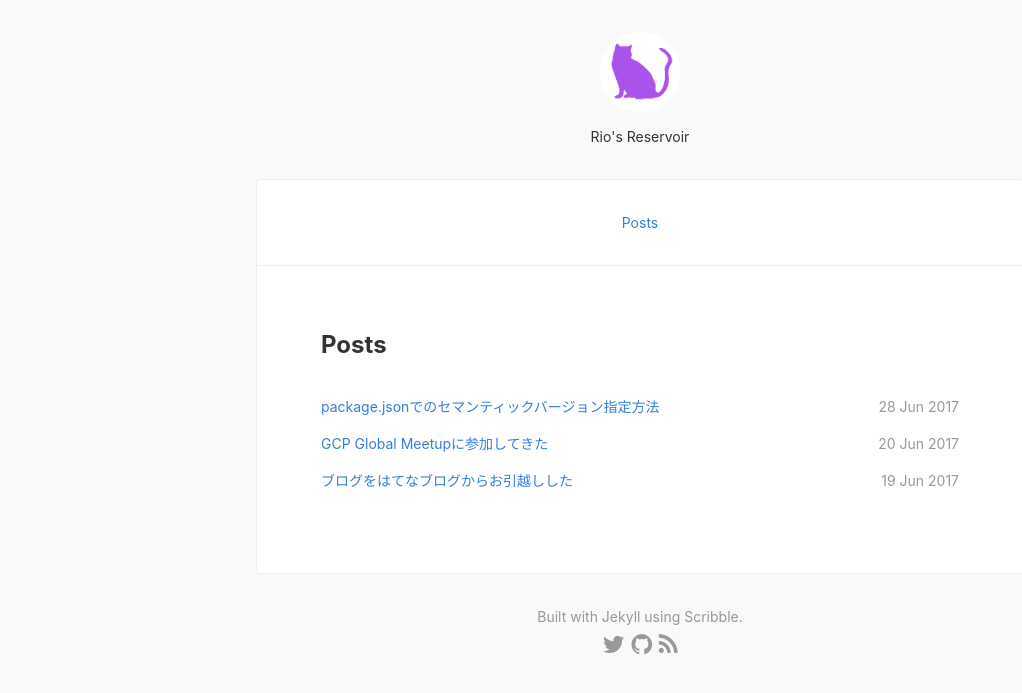
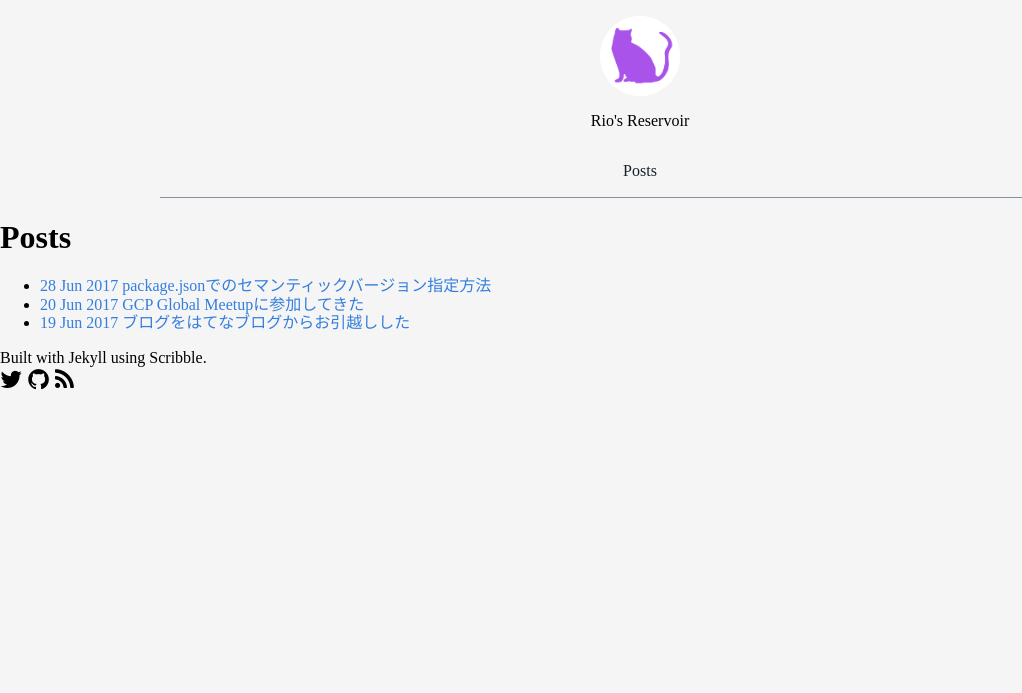
Before and after one commit to arayaryoma/reservoir.allajah.com, a Jekyll site: the page built from index.html, in a window 1280 px wide. Shown: the top 693 px of the page, without its empty margins (0-1022 px from the left). Built offline with Jekyll 4.4.1, drawn with Linux system fonts in a browser that asks for light colours; nearby versions of some CDN libraries; some web fonts are replaced.

Commit message:
:sparkles: Implement header

```diff
--- a/_layouts/default.html
+++ b/_layouts/default.html
@@ -1,42 +1,61 @@
 {% assign is_post = page.date %}
 <!doctype>
 <html lang="en">
+
 <head>
   <meta content='{{ page.title }} - {{ site.title }}' name='title' />
   <meta content='{{ page.title }} - {{ site.title }}' name='og:title' />
   <link href="//maxcdn.bootstrapcdn.com/font-awesome/4.2.0/css/font-awesome.min.css" rel="stylesheet">
+  <link rel="stylesheet" href="//necolas.github.io/normalize.css/7.0.0/normalize.css">
+  <link href="//fonts.googleapis.com/earlyaccess/sawarabigothic.css" rel="stylesheet" />
   <title>{{ page.title }} - {{ site.title }}</title>
   {% include head.html %}
 </head>
-  <body class="lh-copy dark-gray pa0 f6 sans-serif bg-super-white">
-    <header class="tc mt4">
+
+<body>
+  <header class="site-title">
     <a href="{{ site.url }}">
         <img src="{{ site.url }}/images/icon_circle.png" alt="Home" width="80" height="80">
       </a>
     <p>{{ site.title }}</p>
   </header>
-    <div class="mw7 bg-white mt4 mb3 center br2-ns bt bb ba-ns b--light-gray">
-      <nav class="bb b--light-gray pv4 tc" aria-label="Main">
+  <div class="">
+    <div class="container">
+      <nav aria-label="Main">
+        <ul>
           {% for link in site.links %}
-          <a class="link blue hover-mid-gray mh2 pv1"
-             href="{% unless link.external %}{{ site.url }}{% endunless %}{{ link.url }}">
+          <li>
+            <a class="" href="{% unless link.external %}{{ site.url }}{% endunless %}{{ link.url }}">
           {{ link.name }}
         </a>
         {% endfor %}
+          </li>
+        </ul>
       </nav>
+    </div>
 
-      <main class="tl f6 relative pa4 pa5-ns overflow-hidden">
+    <main class="">
       {% if page.title %}
       <div class="mb4">
-            {% if page.date %}<div class="fw600 light-silver mt1">{{ page.date | date_to_string }}</div>{% endif %}
-            <h1 class="f3 mt0 lh-title cb mb2">
+        {% if page.date %}
+        <div class="">{{ page.date | date_to_string }}</div>{% endif %}
+        <h1 class="">
               {% if is_post %}
               {% endif %}
               {{ page.title }}
-            </h1>
-            {% if is_post and site.share %}
+            </h1> {% if is_post and site.share %}
         <a href="https://twitter.com/share" class="twitter-share-button">Tweet</a>
-              <script>!function(d,s,id){var js,fjs=d.getElementsByTagName(s)[0];if(!d.getElementById(id)){js=d.createElement(s);js.id=id;js.src="//platform.twitter.com/widgets.js";fjs.parentNode.insertBefore(js,fjs);}}(document,"script","twitter-wjs");</script>
+        <script>
+          ! function(d, s, id) {
+            var js, fjs = d.getElementsByTagName(s)[0];
+            if (!d.getElementById(id)) {
+              js = d.createElement(s);
+              js.id = id;
+              js.src = "//platform.twitter.com/widgets.js";
+              fjs.parentNode.insertBefore(js, fjs);
+            }
+          }(document, "script", "twitter-wjs");
+        </script>
         <div class="fb-like" data-send="false" data-layout="button_count" data-width="100" data-show-faces="false" data-font="arial" data-action="like"></div>
         {% endif %}
       </div>
@@ -48,8 +67,8 @@
     </main>
     {% if is_post %}{% include pagination.html %}{% endif %}
   </div>
-    <footer class="mw7 center tc pt3 pb4 silver">
-      Built with Jekyll using <a href="http://github.com/muan/scribble" class="link silver hover-blue pv1">Scribble</a>.
+  <footer class="">
+    Built with Jekyll using <a href="http://github.com/muan/scribble" class="">Scribble</a>.
     <div class="footer-sns">
       <a href="https://twitter.com/_araya_" target="_blank" rel="noopener noreferrer"><i class="fa fa-twitter"></i></a>
       <a href="https://github.com/allajah" target="_blank" rel="noopener noreferrer"><i class="fa fa-github"></i></a>
@@ -57,4 +76,5 @@
     </div>
   </footer>
 </body>
+
 </html>
--- a/_sass/_style.scss
+++ b/_sass/_style.scss
@@ -1,5 +1,45 @@
-@import "https://unpkg.com/tachyons@4.6.1/css/tachyons.min.css";
-@import "reset";
+$bg-color: #F5F5F5;
+$border-color: #85929E;
+$main-text-color: #17202A;
+html {
+  font-family: "Sawarabi Gothic";
+}
+body {
+  background: $bg-color;
+}
+a {
+  color: inherit;
+  text-decoration: none;
+}
+header {
+  display: flex;
+  align-items: center;
+  flex-direction: column;
+  padding-top: 1em;
+}
+
+nav {
+  border-bottom: 1px solid $border-color;
+  ul {
+    list-style: none;
+    display: flex;
+    justify-content: center;
+    padding: 0;
+    li {
+      color: $main-text-color;
+    }
+  }
+}
+
+.site-title {
+  font-weight: 100;
+}
+
+.container {
+  max-width: 960px;
+  width: 90%;
+  margin: 0 auto;
+}
 
 .bg-super-white { background: #f9f9f9; }
 .top-50 { top: 50% }
```
Lines whose indentation alone changed are shown as unchanged.
